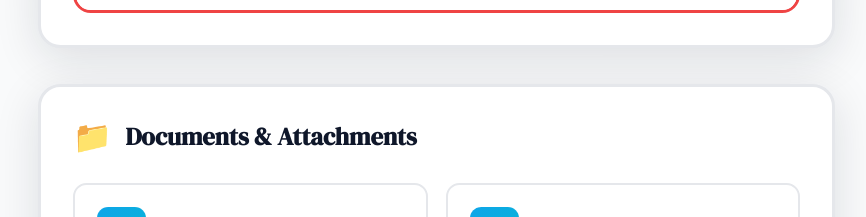
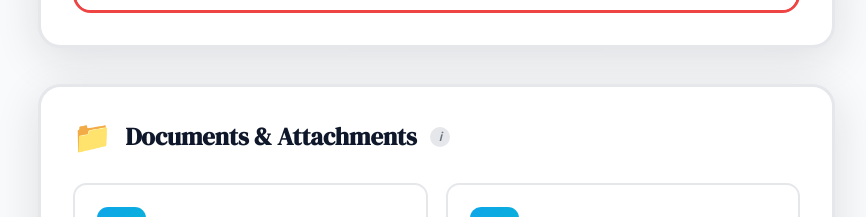
Before and after one commit to Yugantar-NGO/youRTI-UI, a Next.js app: page /rti/rti-001 in a window 1280 px wide. Shown: the part 2400-2617 px from the top of the page, without its empty margins (414-1280 px from the left). Built offline with nearby package versions, Linux system fonts and the light colour scheme.

Commit message:
feat(documents): add info icon to Documents & Attachments section

```diff
--- a/src/components/features/rti-detail/molecules/DocumentsSection.tsx
+++ b/src/components/features/rti-detail/molecules/DocumentsSection.tsx
@@ -3,7 +3,7 @@
 import { BaseProps } from '@/types'
 import { RTIDocument } from '@/data/rtiDetailData'
 import { Typography } from '@/components/ui/Typography'
-import { DocumentAttachment } from '../atoms'
+import { DocumentAttachment, InfoIcon } from '../atoms'
 import styles from './DocumentsSection.module.css'
 
 interface DocumentsSectionProps extends BaseProps {
@@ -37,6 +37,7 @@ export function DocumentsSection({ documents, className = '' }: DocumentsSection
         <Typography variant="headline-small" as="h2" className={styles.title}>
           Documents & Attachments
         </Typography>
+        <InfoIcon tooltip="Official documents provided as part of the RTI response. Download these files to view the complete information disclosed by the department." />
       </div>
 
       {/* Documents List */}
```
